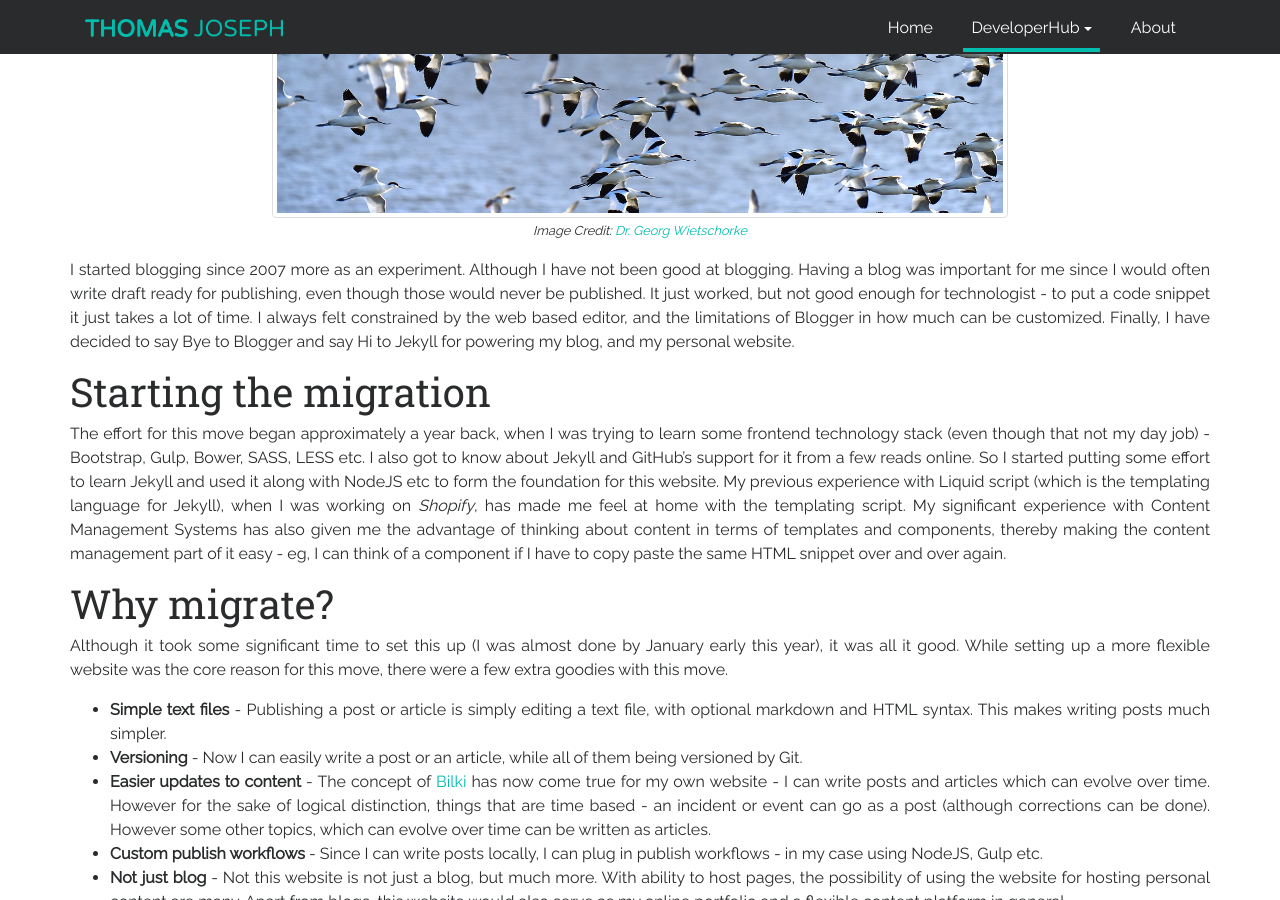
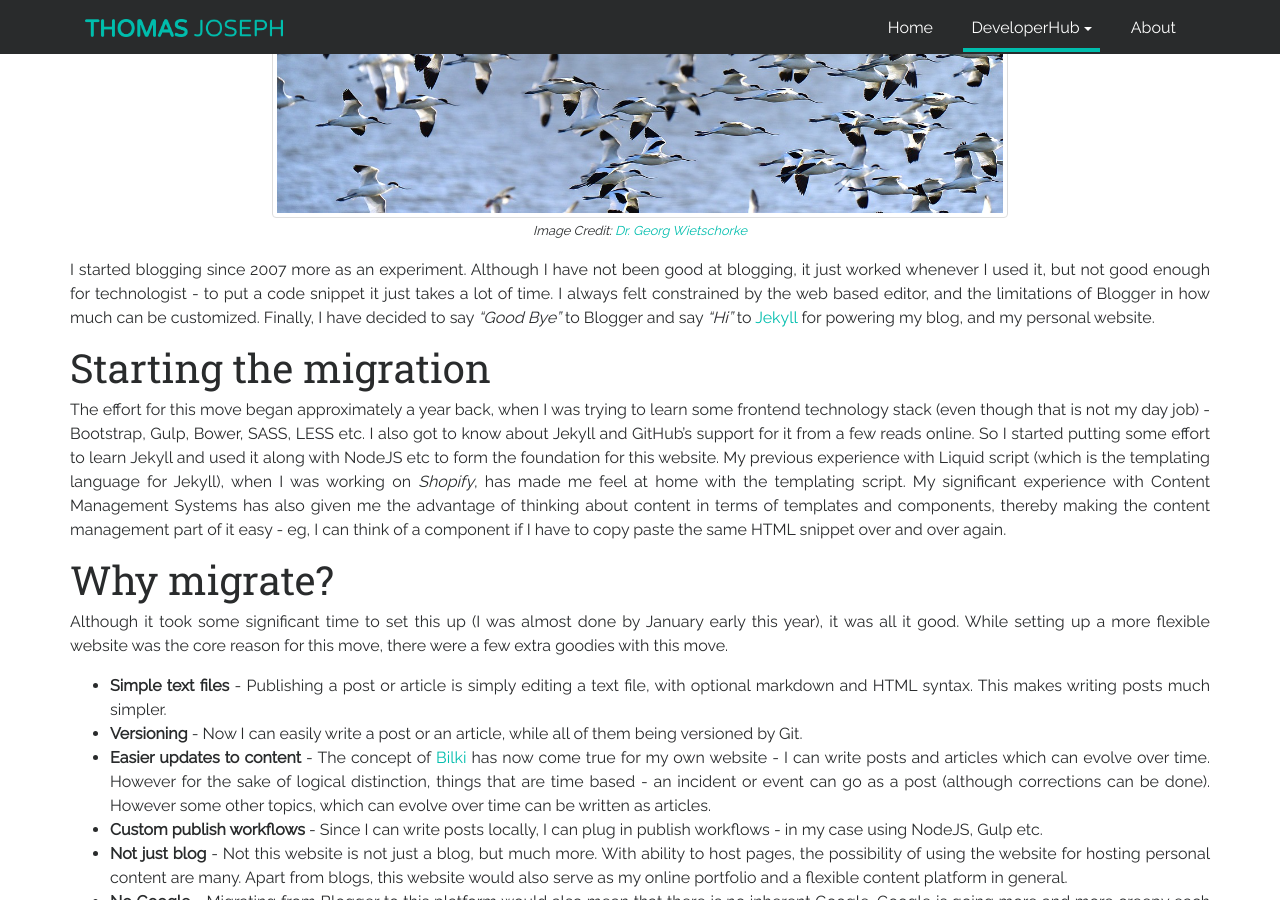
Before and after one commit to ethomasjoseph/ethomasjoseph.com, a Jekyll site: the page built from docs/_posts/2017-12-07-migrating-my-blog-to-jekyll-from-blogger.md, in a window 1280 px wide and 900 px high, scrolled down 536 px. Built offline with Jekyll 4.4.1, drawn with Linux system fonts in a browser that asks for light colours; comment, search, counter and statistics services are not loaded.

Commit message:
some content correction

```diff
--- a/docs/_posts/2017-12-07-migrating-my-blog-to-jekyll-from-blogger.md
+++ b/docs/_posts/2017-12-07-migrating-my-blog-to-jekyll-from-blogger.md
@@ -11,10 +11,10 @@ categories: [developerhub, blog]
 modified_time: '2017-12-07T21:40:00.005-04:00'
 ---
 
-I started blogging since 2007 more as an experiment. Although I have not been good at blogging. Having a blog was important for me since I would often write draft ready for publishing, even though those would never be published. It just worked, but not good enough for technologist - to put a code snippet it just takes a lot of time. I always felt constrained by the web based editor, and the limitations of Blogger in how much can be customized. Finally, I have decided to say Bye to Blogger and say Hi to Jekyll for powering my blog, and my personal website.
+I started blogging since 2007 more as an experiment. Although I have not been good at blogging, it just worked whenever I used it, but not good enough for technologist - to put a code snippet it just takes a lot of time. I always felt constrained by the web based editor, and the limitations of Blogger in how much can be customized. Finally, I have decided to say _"Good Bye"_ to Blogger and say _"Hi"_ to <a href='https://jekyllrb.com/' target='blank'>Jekyll</a> for powering my blog, and my personal website.
 
 ## Starting the migration
-The effort for this move began approximately a year back, when I was trying to learn some frontend technology stack (even though that not my day job) - Bootstrap, Gulp, Bower, SASS, LESS etc. I also got to know about Jekyll and GitHub's support for it from a few reads online. So I started putting some effort to learn Jekyll and used it along with NodeJS etc to form the foundation for this website. My previous experience with Liquid script (which is the templating language for Jekyll), when I was working on _Shopify_, has made me feel at home with the templating script. My significant experience with Content Management Systems has also given me the advantage of thinking about content in terms of templates and components, thereby making the content management part of it easy - eg, I can think of a component if I have to copy paste the same HTML snippet over and over again.
+The effort for this move began approximately a year back, when I was trying to learn some frontend technology stack (even though that is not my day job) - Bootstrap, Gulp, Bower, SASS, LESS etc. I also got to know about Jekyll and GitHub's support for it from a few reads online. So I started putting some effort to learn Jekyll and used it along with NodeJS etc to form the foundation for this website. My previous experience with Liquid script (which is the templating language for Jekyll), when I was working on _Shopify_, has made me feel at home with the templating script. My significant experience with Content Management Systems has also given me the advantage of thinking about content in terms of templates and components, thereby making the content management part of it easy - eg, I can think of a component if I have to copy paste the same HTML snippet over and over again.
 
 ## Why migrate?
 Although it took some significant time to set this up (I was almost done by January early this year), it was all it good. While setting up a more flexible website was the core reason for this move, there were a few extra goodies with this move.
```
